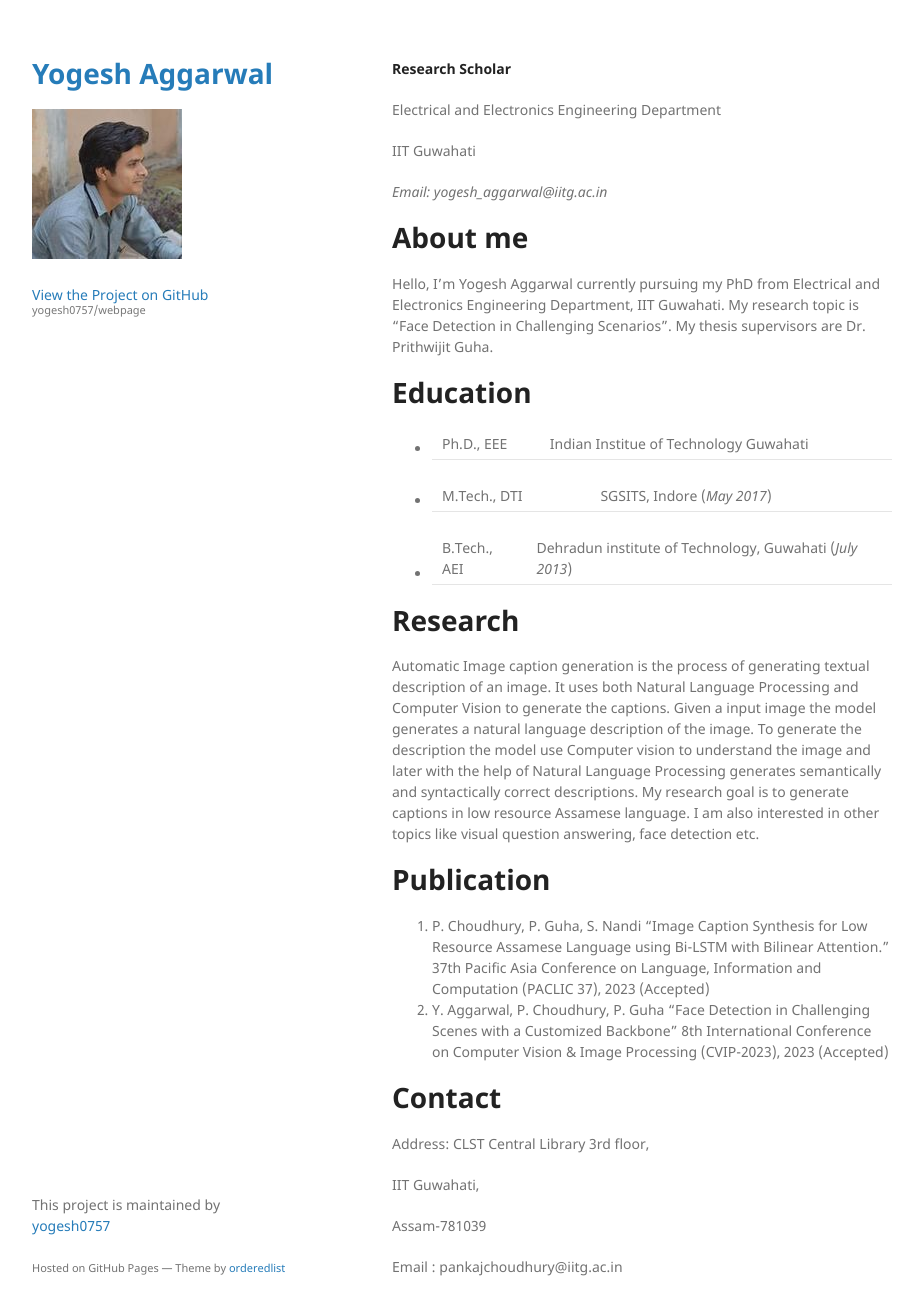
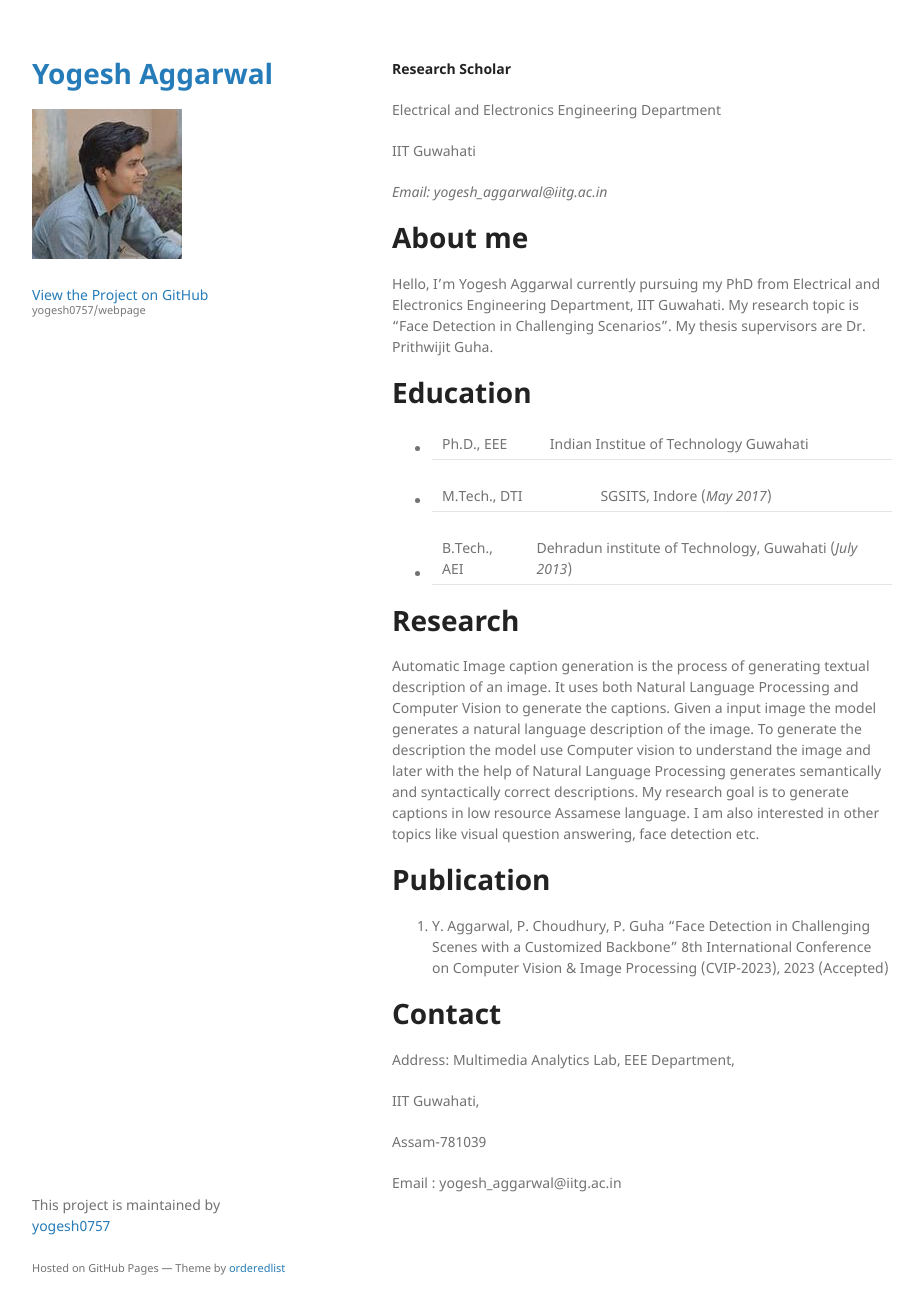
Before and after one commit to yogesh0757/webpage, a Jekyll site: the page built from index.md, in a window 1280 px wide and 1347 px high. Shown: the top 1315 px of the window, without its empty margins (178-1101 px from the left). Built offline with Jekyll 4.4.1, drawn with Linux system fonts in a browser that asks for light colours; the repository's description, which GitHub fills in, is left out.

Commit message:
Update index.md

```diff
--- a/index.md
+++ b/index.md
@@ -25,15 +25,14 @@ Automatic Image caption generation is the process of generating textual descript
 
 
 # Publication
-1. P. Choudhury, P. Guha, S. Nandi  “Image Caption Synthesis for Low Resource Assamese Language using Bi-LSTM with Bilinear Attention.” 37th Pacific Asia Conference on Language, Information and Computation (PACLIC 37), 2023 (Accepted)
-2. Y. Aggarwal, P. Choudhury, P. Guha “Face Detection in Challenging Scenes with a Customized Backbone” 8th International Conference on Computer Vision & Image Processing (CVIP-2023), 2023 (Accepted)
+1. Y. Aggarwal, P. Choudhury, P. Guha “Face Detection in Challenging Scenes with a Customized Backbone” 8th International Conference on Computer Vision & Image Processing (CVIP-2023), 2023 (Accepted)
 
 # Contact
 
-Address: CLST Central Library 3rd floor,
+Address: Multimedia Analytics Lab, EEE Department,
 
 IIT Guwahati,
 
 Assam-781039
 
-Email : pankajchoudhury@iitg.ac.in
+Email : yogesh_aggarwal@iitg.ac.in
```
